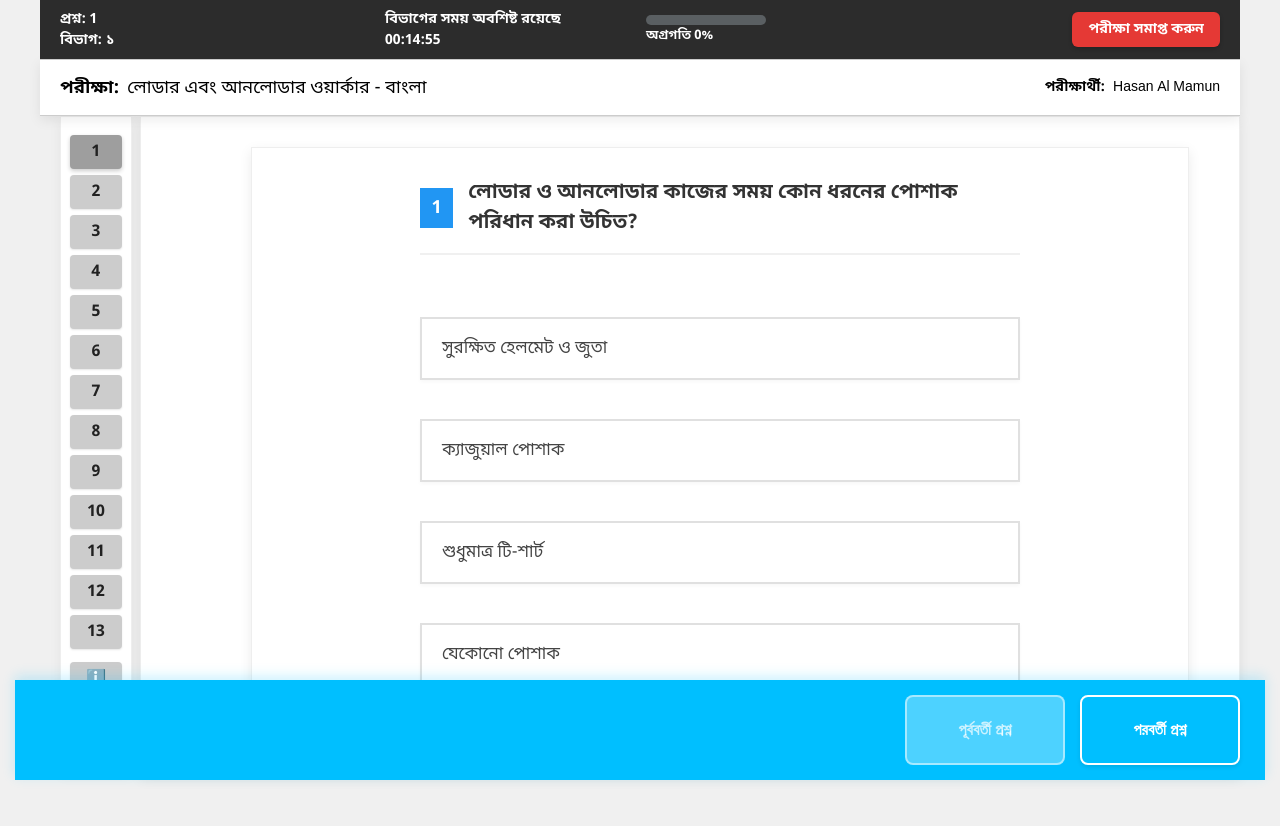
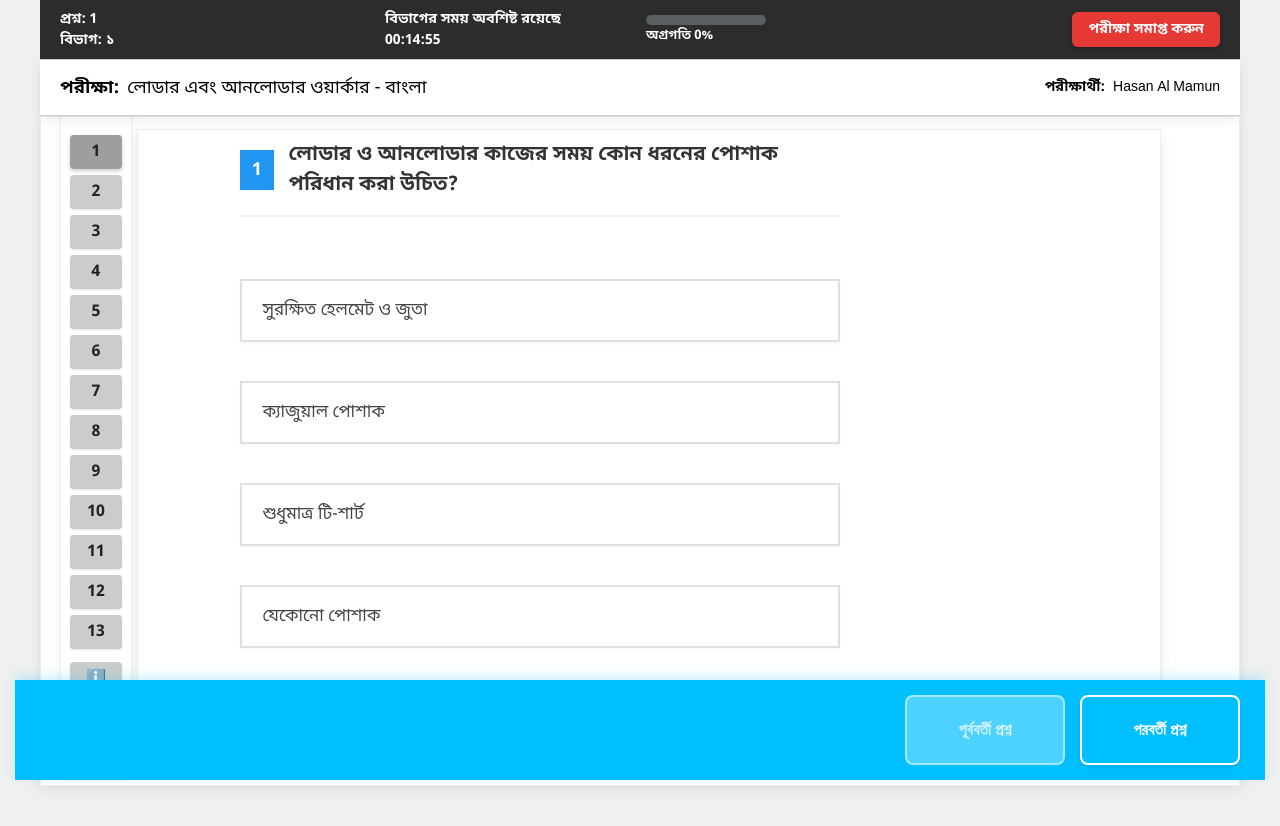
Before and after one commit to resilientbd/react-quiz, a React (Create React App) app: page / in a window 1280 px wide. Shown: the top 826 px of the page. Built offline with nearby package versions, Linux system fonts and the light colour scheme; some icons are missing.

Commit message:
question container adjusted

```diff
--- a/src/components/MainContent.css
+++ b/src/components/MainContent.css
@@ -4,19 +4,22 @@
   box-shadow: 0 4px 12px rgba(0, 0, 0, 0.08);
   box-sizing: border-box;
   overflow-y: auto;
-  padding: 30px;
-  margin-left: 80px;
+  padding-left: 10%;
+  padding-top: 1%;
+  padding-right: 5%;
+  padding-bottom: 5%;
+  margin-left: -20px;
   border: 1px solid #EEEEEE;
   margin-top: 0;
   margin-bottom: 0;
-  width: calc(100% - 60px);
+  width: calc(100% + 60px);
 }
 
 .question-container {
   display: flex;
   flex-direction: column;
   max-width: 600px;
-  margin: 0 auto;
+  margin: 0;
   padding: 0;
 }
 
--- a/src/components/QuizScreen.css
+++ b/src/components/QuizScreen.css
@@ -273,7 +273,7 @@
   align-items: center;
   overflow-y: auto;
   top: 116px;
-  left: calc(50% - 600px - 10px);
+  left: calc(50% - 600px + 10px);
   box-shadow: 0 4px 12px rgba(0, 0, 0, 0.05);
   z-index: 10;
   margin-right: 5px;
```
